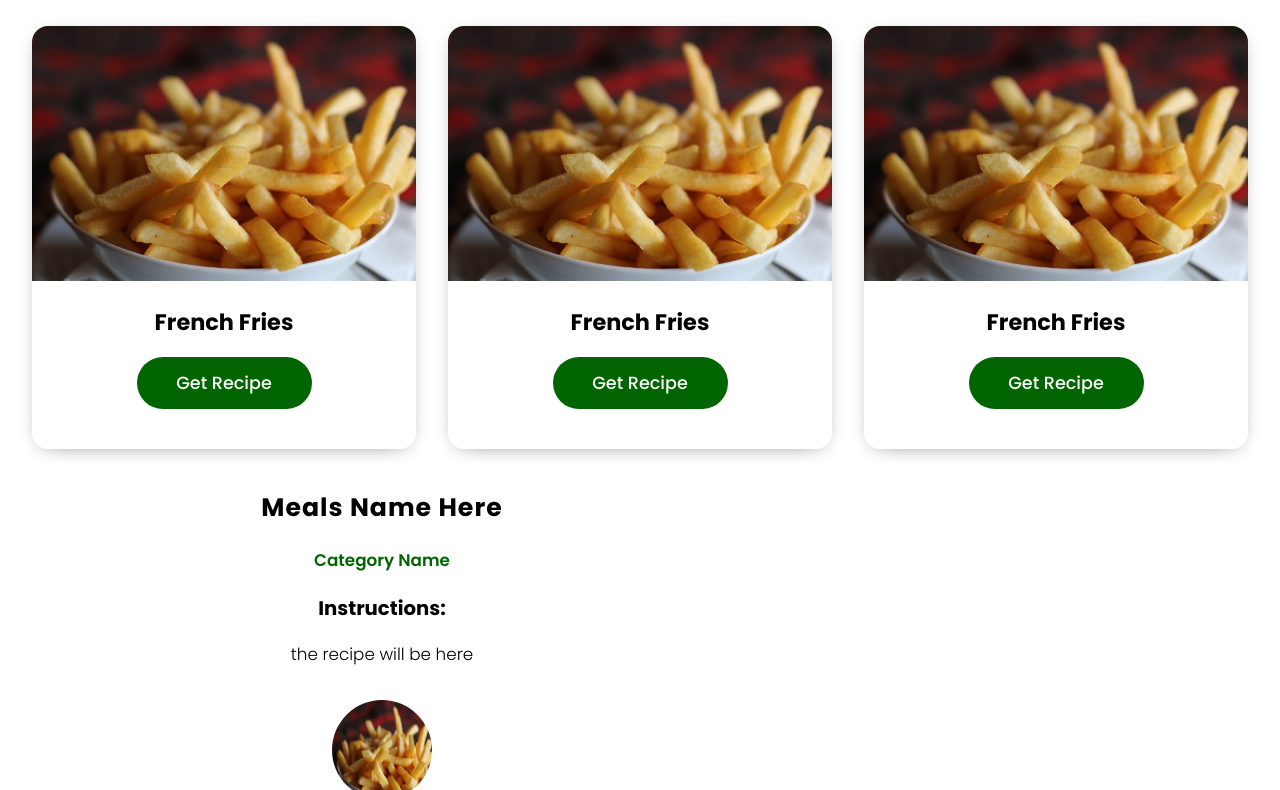
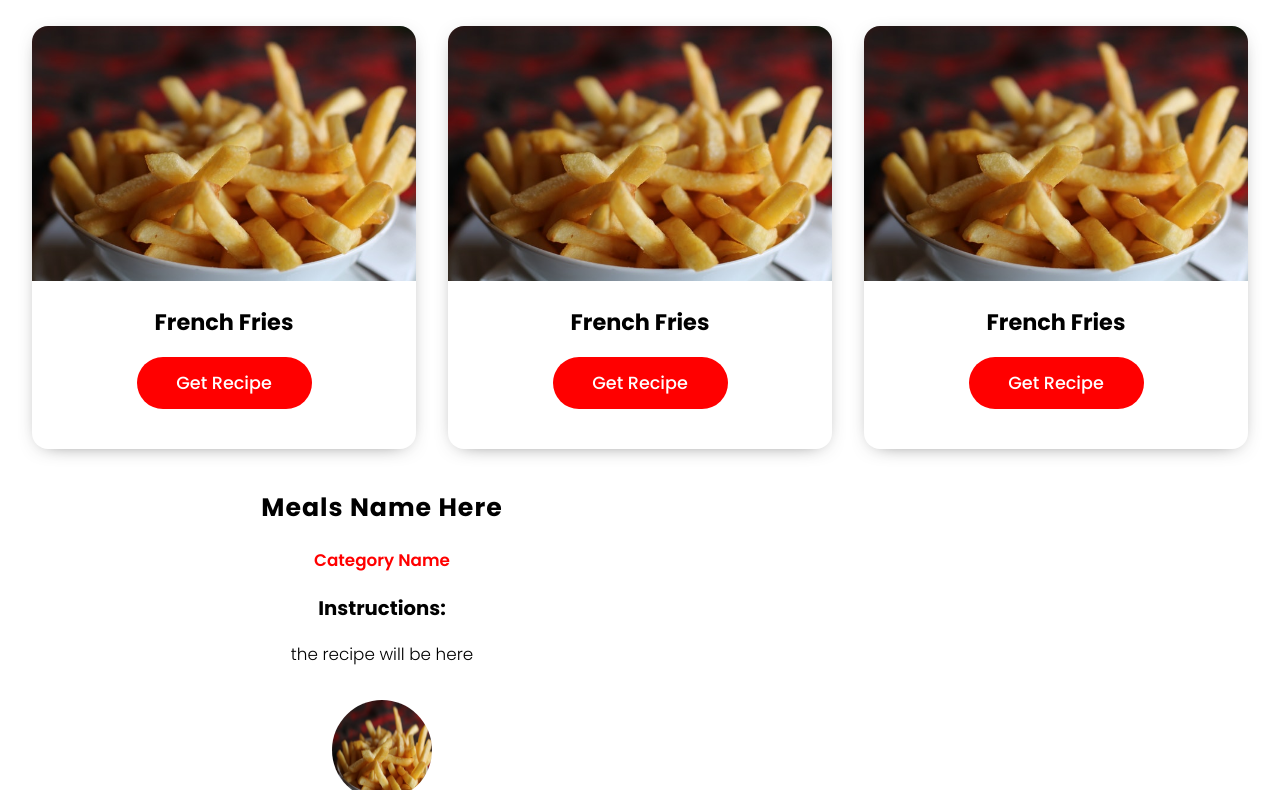
Before and after one commit to lilzos/Basil, a plain HTML site: page index.html in a window 1280 px wide. Shown: the part 387-1177 px from the top of the page. Drawn offline with Linux system fonts and the light colour scheme.

Commit message:
Update style.css

```diff
--- a/style.css
+++ b/style.css
@@ -7,7 +7,7 @@
 }
 
 :root{
-    --tenne-tawny: darkgreen;
+    --tenne-tawny: red;
     --tenne-tawny-dark: green;
     --tenne-tawny-forest: #002A10;
 }
```
